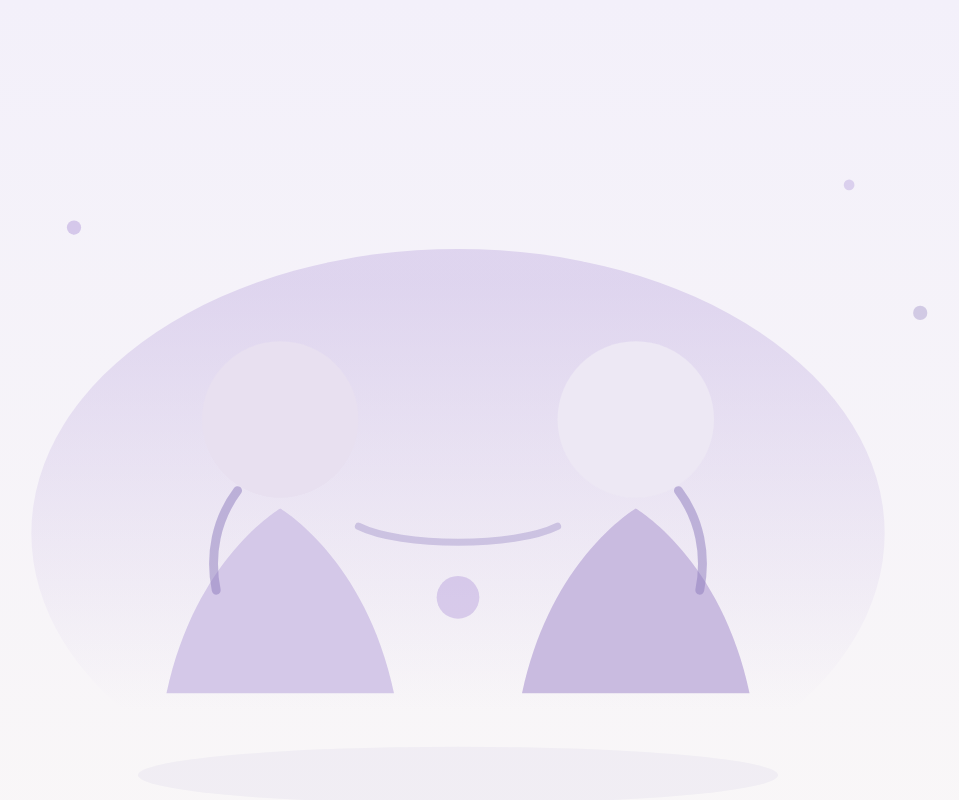
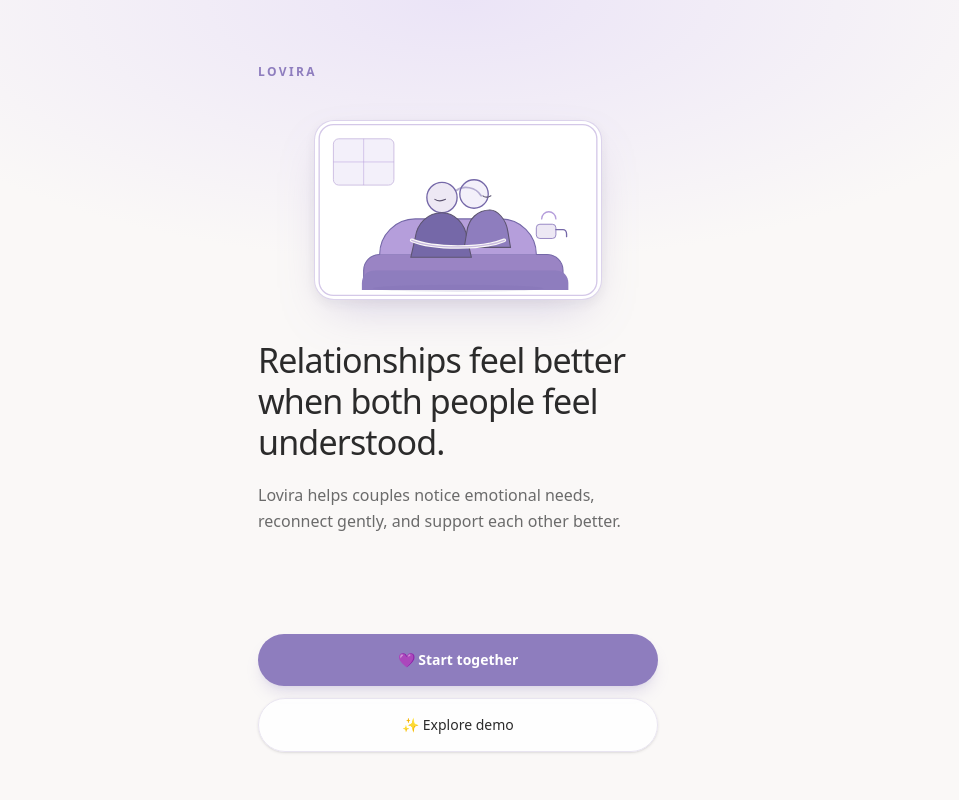
Before and after one commit to loviraapp/loviraapp, a Next.js app: page /onboarding in a window 1280 px wide. Shown: the top 800 px of the page, without its empty margins (182-1141 px from the left). Built offline with nearby package versions, Linux system fonts and the light colour scheme; no server answers.

Commit message:
fix: improve onboarding couple illustration visibility and deploy hero redesign

```diff
--- a/src/app/globals.css
+++ b/src/app/globals.css
@@ -303,15 +303,18 @@ body {
     var(--background);
 }
 
-.onboarding-hero-content {
-  background: linear-gradient(
-    180deg,
-    transparent 0%,
-    rgb(250 248 247 / 0.92) 12%,
-    var(--background) 100%
-  );
-  margin-top: -2rem;
-  border-radius: 1.75rem 1.75rem 0 0;
+.onboarding-hero {
+  animation: fade-in 0.5s ease-out both;
+}
+
+.onboarding-hero-art {
+  border-radius: 1.25rem;
+  overflow: hidden;
+  background: #ffffff;
+  box-shadow:
+    0 4px 12px rgb(43 43 43 / 0.06),
+    0 20px 48px -16px rgb(142 125 190 / 0.35);
+  border: 1px solid rgb(212 200 232 / 0.8);
 }
 
 .onboarding-input {
--- a/src/components/onboarding/couple-illustration.tsx
+++ b/src/components/onboarding/couple-illustration.tsx
@@ -1,65 +1,97 @@
 export function CoupleIllustration({ className = "" }: { className?: string }) {
   return (
     <svg
-      viewBox="0 0 360 280"
+      viewBox="0 0 320 200"
+      width="320"
+      height="200"
       fill="none"
       xmlns="http://www.w3.org/2000/svg"
       className={className}
-      aria-hidden
+      role="img"
+      aria-label="A couple sitting together on a couch, one leaning on the other's shoulder"
     >
-      <defs>
-        <linearGradient id="sky" x1="180" y1="0" x2="180" y2="280" gradientUnits="userSpaceOnUse">
-          <stop stopColor="#F3F0FA" />
-          <stop offset="1" stopColor="#FAF8F7" />
-        </linearGradient>
-        <linearGradient id="glow" x1="180" y1="80" x2="180" y2="200" gradientUnits="userSpaceOnUse">
-          <stop stopColor="#B59EDB" stopOpacity="0.35" />
-          <stop offset="1" stopColor="#B59EDB" stopOpacity="0" />
-        </linearGradient>
-      </defs>
-      <rect width="360" height="280" fill="url(#sky)" />
-      <ellipse cx="180" cy="150" rx="120" ry="80" fill="url(#glow)" />
-      {/* Left figure */}
-      <circle cx="130" cy="118" r="22" fill="#E8E0F0" />
+      {/* Card background */}
+      <rect
+        x="4"
+        y="4"
+        width="312"
+        height="192"
+        rx="16"
+        fill="#FFFFFF"
+        stroke="#D4C8E8"
+        strokeWidth="1.5"
+      />
+
+      {/* Warm window */}
+      <rect x="20" y="20" width="68" height="52" rx="6" fill="#F3F0FA" stroke="#C9BBE0" strokeWidth="1" />
+      <path d="M54 20v52M20 46h68" stroke="#B59EDB" strokeWidth="1" opacity="0.6" />
+
+      {/* Couch base */}
       <path
-        d="M98 195c8-38 32-52 32-52s24 14 32 52"
-        fill="#D4C8E8"
+        d="M72 150h188c10 0 18 8 18 18v10H54v-10c0-10 8-18 18-18z"
+        fill="#9A84C4"
+        stroke="#7568A8"
+        strokeWidth="1.2"
       />
       <path
-        d="M118 138c-6 8-8 18-6 28"
-        stroke="#8E7DBE"
-        strokeWidth="2.5"
+        d="M72 150c0-22 18-40 40-40h96c22 0 40 18 40 40"
+        fill="#B59EDB"
+        stroke="#7568A8"
+        strokeWidth="1.2"
+      />
+      <path d="M66 168h204c8 0 14 6 14 14v8H52v-8c0-8 6-14 14-14z" fill="#8E7DBE" />
+
+      {/* Left partner */}
+      <circle cx="142" cy="86" r="17" fill="#EDE8F4" stroke="#7568A8" strokeWidth="1.5" />
+      <path
+        d="M142 103c-16 0-28 12-30 28l-5 22h68l-5-22c-2-16-14-28-28-28z"
+        fill="#7568A8"
+        stroke="#5C5470"
+        strokeWidth="1.2"
+      />
+      {/* Closed-eye calm expression */}
+      <path d="M134 88c3 2 8 2 12 0" stroke="#5C5470" strokeWidth="1.2" strokeLinecap="round" />
+
+      {/* Right partner leaning on shoulder */}
+      <circle cx="178" cy="82" r="16" fill="#F3F0FA" stroke="#7568A8" strokeWidth="1.5" />
+      <path
+        d="M196 100c-14 0-24 10-26 24l-3 18h52l-3-18c-2-14-12-24-20-24z"
+        fill="#8E7DBE"
+        stroke="#5C5470"
+        strokeWidth="1.2"
+      />
+      <path d="M188 84c2 2 6 2 9 0" stroke="#5C5470" strokeWidth="1.2" strokeLinecap="round" />
+
+      {/* Shoulder lean connection */}
+      <path
+        d="M158 78c8-6 22-4 28 6"
+        stroke="#7568A8"
+        strokeWidth="2"
         strokeLinecap="round"
         opacity="0.5"
       />
-      {/* Right figure */}
-      <circle cx="230" cy="118" r="22" fill="#EDE8F4" />
+
+      {/* Shared blanket */}
       <path
-        d="M198 195c8-38 32-52 32-52s24 14 32 52"
-        fill="#C9BBE0"
+        d="M108 134c24 10 80 10 104 0"
+        stroke="#FAF8F7"
+        strokeWidth="4"
+        strokeLinecap="round"
       />
       <path
-        d="M242 138c6 8 8 18 6 28"
-        stroke="#8E7DBE"
-        strokeWidth="2.5"
+        d="M108 134c24 10 80 10 104 0"
+        stroke="#C9BBE0"
+        strokeWidth="1.5"
         strokeLinecap="round"
-        opacity="0.5"
       />
-      {/* Connection — subtle shared warmth */}
-      <path
-        d="M152 148c12 6 44 6 56 0"
-        stroke="#8E7DBE"
-        strokeWidth="2"
-        strokeLinecap="round"
-        opacity="0.35"
-      />
-      <circle cx="180" cy="168" r="6" fill="#B59EDB" opacity="0.45" />
-      {/* Ground soft shadow */}
-      <ellipse cx="180" cy="218" rx="90" ry="8" fill="#8E7DBE" opacity="0.08" />
-      {/* Stars */}
-      <circle cx="72" cy="64" r="2" fill="#B59EDB" opacity="0.5" />
-      <circle cx="290" cy="52" r="1.5" fill="#B59EDB" opacity="0.4" />
-      <circle cx="310" cy="88" r="2" fill="#8E7DBE" opacity="0.35" />
+
+      {/* Tea mug */}
+      <rect x="248" y="116" width="22" height="16" rx="4" fill="#EDE8F4" stroke="#8E7DBE" strokeWidth="1" />
+      <path d="M270 122h8c2 0 4 2 4 5v3" stroke="#7568A8" strokeWidth="1.5" strokeLinecap="round" />
+      <path d="M254 110c0-5 4-8 8-8s8 3 8 8" stroke="#B59EDB" strokeWidth="1.5" strokeLinecap="round" />
+
+      {/* Soft floor shadow */}
+      <ellipse cx="160" cy="188" rx="96" ry="4" fill="#7568A8" opacity="0.15" />
     </svg>
   );
 }
--- a/src/components/onboarding/onboarding-flow.tsx
+++ b/src/components/onboarding/onboarding-flow.tsx
@@ -72,10 +72,27 @@ export function OnboardingFlow() {
     router.replace("/dashboard");
   }
 
+  function exploreDemo() {
+    saveCoupleProfile({
+      yourName: "Alex",
+      partnerName: "Jordan",
+      comforts: ["listening", "tea_coffee", "quiet_time"],
+      triggers: ["immediate_fixing"],
+      loviraHelp: ["daily_checkins", "relationship_rituals", "gentle_insights"],
+    });
+    setUserRole("tracking");
+    saveSupportProfile("tracking", {
+      comforts: ["listening", "tea_coffee", "quiet_time"],
+      triggers: ["immediate_fixing"],
+      supportStyles: [],
+    });
+    router.replace("/dashboard");
+  }
+
   if (step === 1) {
     return (
       <OnboardingShell>
-        <OnboardingHero onBegin={() => setStep(2)} />
+        <OnboardingHero onBegin={() => setStep(2)} onExploreDemo={exploreDemo} />
       </OnboardingShell>
     );
   }
--- a/src/components/onboarding/onboarding-hero.tsx
+++ b/src/components/onboarding/onboarding-hero.tsx
@@ -4,28 +4,44 @@ import { CoupleIllustration } from "./couple-illustration";
 
 type OnboardingHeroProps = {
   onBegin: () => void;
+  onExploreDemo: () => void;
 };
 
-export function OnboardingHero({ onBegin }: OnboardingHeroProps) {
+export function OnboardingHero({ onBegin, onExploreDemo }: OnboardingHeroProps) {
   return (
-    <div className="onboarding-hero flex min-h-dvh flex-col">
-      <div className="relative flex-1 overflow-hidden">
-        <CoupleIllustration className="h-full w-full object-cover" />
+    <div className="onboarding-hero mx-auto flex min-h-dvh max-w-md flex-col px-6 pb-12 pt-14 sm:pt-16">
+      <p className="text-xs font-semibold uppercase tracking-[0.2em] text-primary">
+        Lovira
+      </p>
+
+      <figure className="onboarding-hero-art mx-auto mt-10 aspect-[320/200] w-full max-w-[18rem]">
+        <CoupleIllustration className="block h-full w-full" />
+      </figure>
+
+      <div className="mt-10">
+        <h1 className="font-display text-[1.85rem] leading-[1.2] tracking-tight text-foreground sm:text-[2.125rem]">
+          Relationships feel better when both people feel understood.
+        </h1>
+        <p className="mt-5 text-base leading-relaxed text-muted">
+          Lovira helps couples notice emotional needs, reconnect gently, and
+          support each other better.
+        </p>
       </div>
-      <div className="onboarding-hero-content px-6 pb-10 pt-8">
-        <p className="text-xs font-medium tracking-wide text-primary">Lovira</p>
-        <h1 className="mt-4 font-display text-[2rem] leading-tight tracking-tight text-foreground sm:text-4xl">
-          Understand each other better.
-        </h1>
-        <p className="mt-4 max-w-sm text-base leading-relaxed text-muted">
-          Small emotional check-ins for calmer, closer relationships.
-        </p>
+
+      <div className="mt-auto flex flex-col gap-3 pt-12">
         <button
           type="button"
           onClick={onBegin}
-          className="mt-10 w-full rounded-full bg-primary py-4 text-sm font-semibold text-white shadow-lg shadow-primary/25 transition-transform hover:scale-[1.01] active:scale-[0.99]"
+          className="w-full rounded-full bg-primary py-4 text-sm font-semibold text-white shadow-lg shadow-primary/20 transition-transform hover:scale-[1.01] active:scale-[0.99]"
         >
-          ✨ Begin together
+          💜 Start together
+        </button>
+        <button
+          type="button"
+          onClick={onExploreDemo}
+          className="w-full rounded-full border border-border bg-card-elevated/80 py-4 text-sm font-medium text-foreground shadow-sm transition-colors hover:bg-primary-soft/40"
+        >
+          ✨ Explore demo
         </button>
       </div>
     </div>
```
